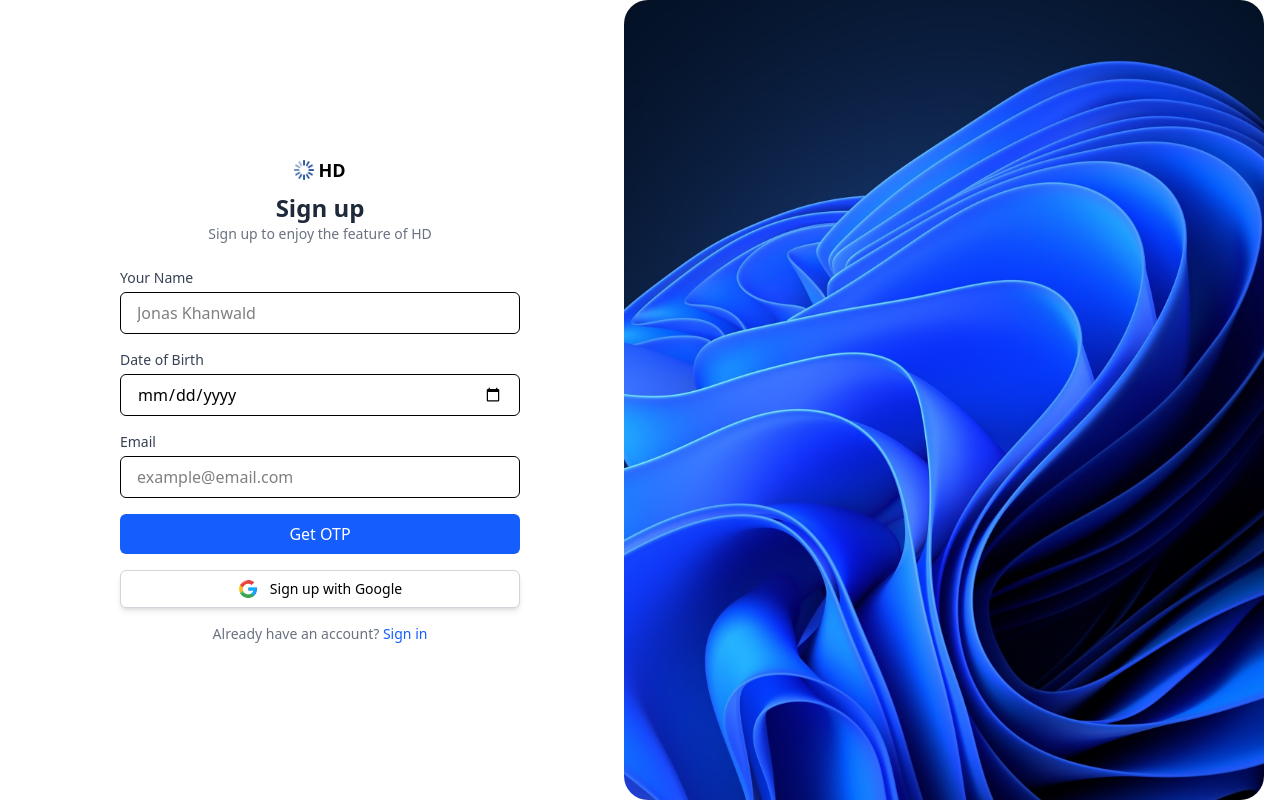
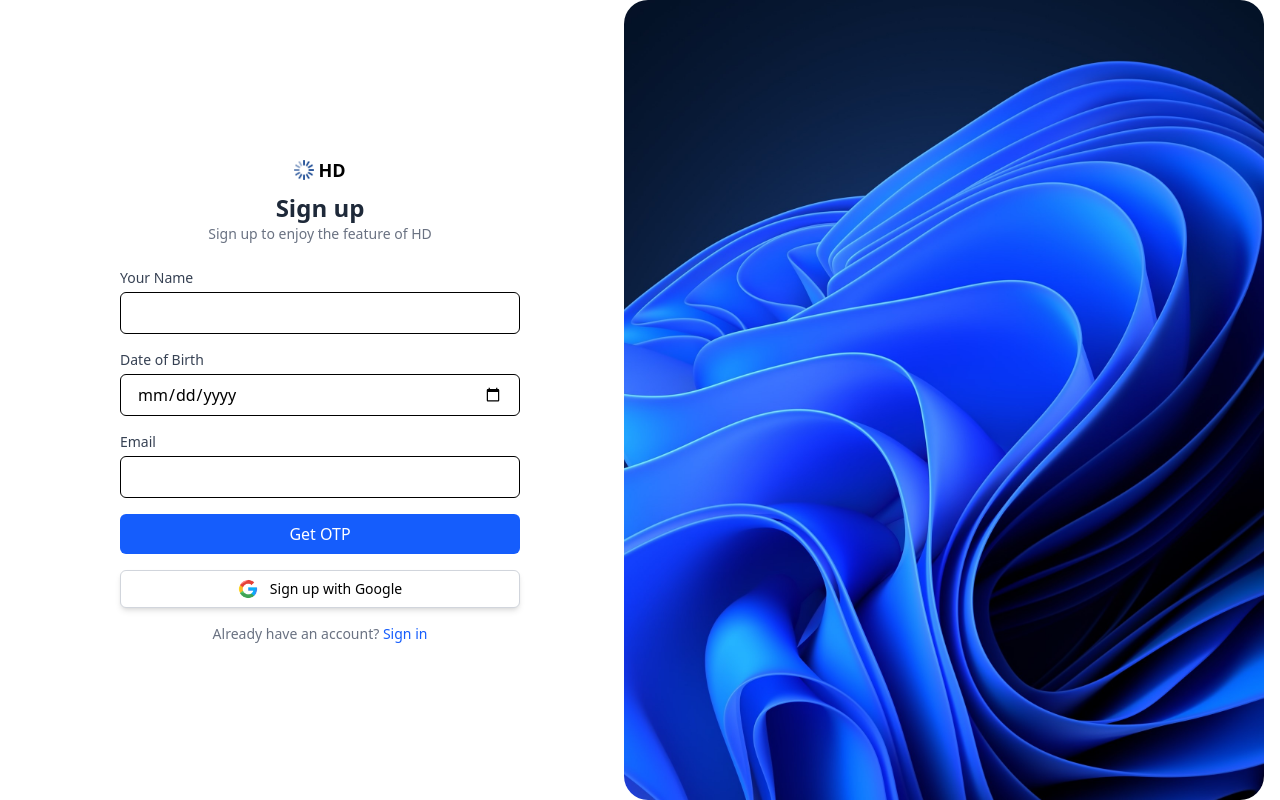
Before and after one commit to aniketbagul242/Highway-Delite, a React (Vite) app in the folder frontend/: page / in a window 1280 px wide. Built offline with nearby package versions, Linux system fonts and the light colour scheme.

Commit message:
Update Signup.jsx

```diff
--- a/frontend/src/Components/Signup/Signup.jsx
+++ b/frontend/src/Components/Signup/Signup.jsx
@@ -117,7 +117,7 @@ const Signup = () => {
               name="name"
               value={formData.name}
               onChange={handleChange}
-              placeholder="Jonas Khanwald"
+              placeholder=""
               className="w-full mb-4 px-4 py-2 border rounded-md"
               required
             />
@@ -138,7 +138,7 @@ const Signup = () => {
               name="email"
               value={formData.email}
               onChange={handleChange}
-              placeholder="example@email.com"
+              placeholder=""
               className="w-full mb-4 px-4 py-2 border rounded-md"
               required
             />
```
